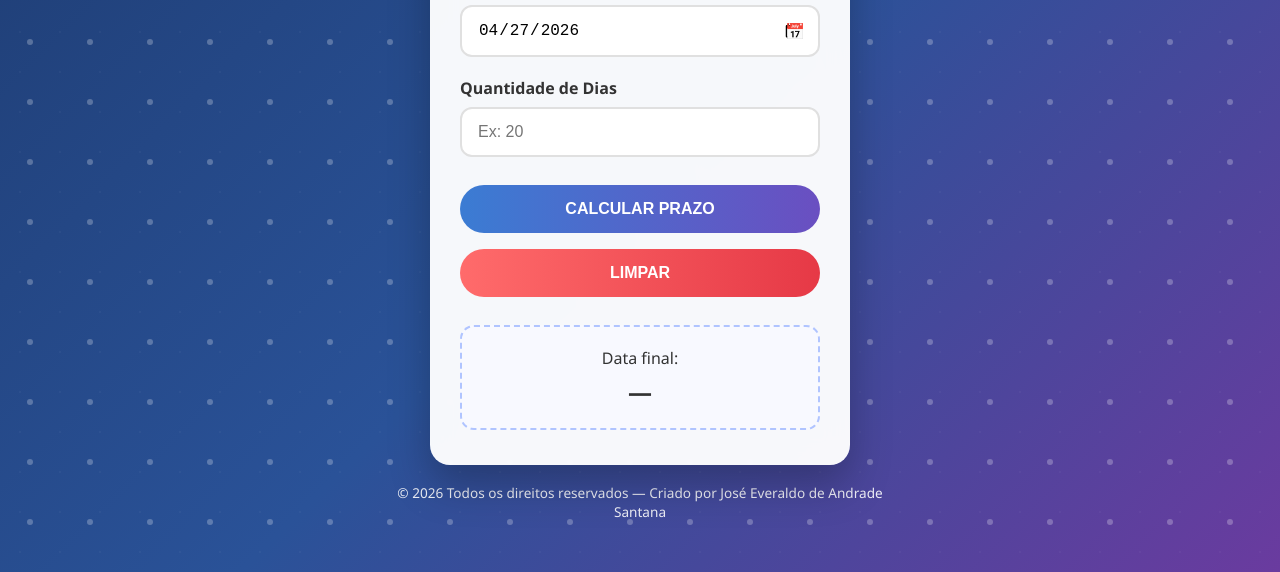
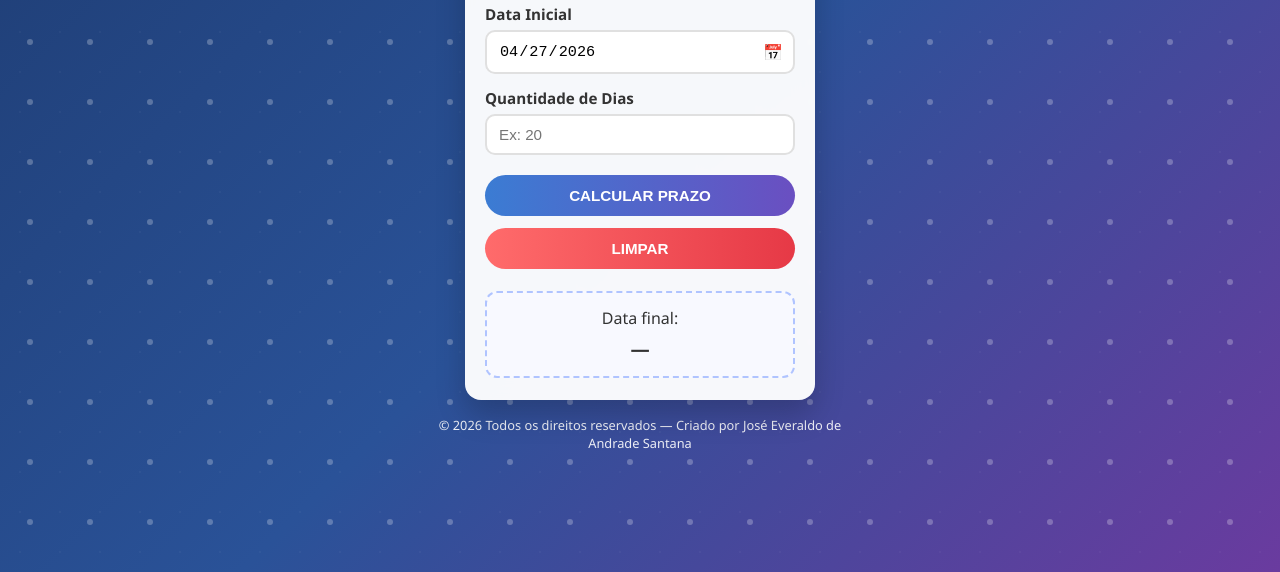
Before and after one commit to joseandrade17/PrazoInteligente, a plain HTML site: page index.html in a window 1280 px wide. Shown: the part 228-800 px from the top of the page. Drawn offline with Linux system fonts and the light colour scheme.

Commit message:
Update style.css

```diff
--- a/style.css
+++ b/style.css
@@ -13,7 +13,7 @@ body {
   justify-content: center;
   align-items: center;
   color: #333;
-  padding: 20px;
+  padding: 15px;
   overflow-x: hidden;
 }
 
@@ -22,7 +22,7 @@ body {
   flex-direction: column;
   align-items: center;
   width: 100%;
-  max-width: 500px;
+  max-width: 420px;
   position: relative;
 }
 
@@ -41,61 +41,68 @@ body {
 .container {
   background: rgba(255, 255, 255, 0.96);
   backdrop-filter: blur(12px);
-  padding: 35px 30px;
-  border-radius: 20px;
-  box-shadow: 0 20px 40px rgba(0, 0, 0, 0.25);
+  padding: 22px 20px;
+  border-radius: 16px;
+  box-shadow: 0 15px 30px rgba(0, 0, 0, 0.20);
   width: 100%;
-  max-width: 420px;
+  max-width: 350px;
 }
 
 h1 {
   text-align: center;
-  margin-bottom: 30px;
-  font-size: 2rem;
+  margin-bottom: 20px;
+  font-size: 1.6rem;
   color: #1a1a2e;
 }
 
 label {
   display: block;
-  margin-bottom: 8px;
+  margin-bottom: 6px;
   font-weight: 600;
+  font-size: 0.95rem;
 }
 
 .input-wrapper {
   position: relative;
-  margin-bottom: 20px;
+  margin-bottom: 14px;
 }
 
 .input-wrapper input,
 input[type="number"] {
   width: 100%;
-  padding: 14px 16px;
+  padding: 10px 12px;
   border: 2px solid #e0e0e0;
-  border-radius: 12px;
-  font-size: 1rem;
+  border-radius: 10px;
+  font-size: 0.95rem;
 }
 
 input[type="number"] {
-  margin-bottom: 20px;
+  margin-bottom: 14px;
 }
 
 .calendar-icon {
   position: absolute;
-  right: 15px;
+  right: 12px;
   top: 50%;
   transform: translateY(-50%);
+  pointer-events: none;
 }
 
 button {
   width: 100%;
-  padding: 15px;
-  margin: 8px 0;
+  padding: 12px;
+  margin: 6px 0;
   border: none;
-  border-radius: 50px;
+  border-radius: 40px;
   color: white;
-  font-size: 1rem;
+  font-size: 0.95rem;
   font-weight: bold;
   cursor: pointer;
+  transition: transform 0.2s ease;
+}
+
+button:hover {
+  transform: scale(1.02);
 }
 
 button:first-of-type {
@@ -107,30 +114,39 @@ button:first-of-type {
 }
 
 .resultado {
-  margin-top: 20px;
-  padding: 20px;
+  margin-top: 16px;
+  padding: 14px;
   background: #f8f9ff;
   border: 2px dashed #b0c4ff;
-  border-radius: 14px;
+  border-radius: 12px;
   text-align: center;
 }
 
 .resultado strong {
   display: block;
   margin-top: 6px;
-  font-size: 1.5rem;
-}
-.calendar-icon {
-  position: absolute;
-  right: 15px;
-  top: 50%;
-  transform: translateY(-50%);
-  pointer-events: none; /* O clique vai passar direto para o input */
+  font-size: 1.2rem;
 }
 
 footer {
-  margin-top: 18px;
-  font-size: 0.85rem;
+  margin-top: 16px;
+  font-size: 0.8rem;
   color: rgba(255,255,255,0.9);
   text-align: center;
 }
+
+@media (max-width: 480px) {
+  .container {
+    max-width: 100%;
+    padding: 18px 16px;
+  }
+
+  h1 {
+    font-size: 1.4rem;
+  }
+
+  button {
+    padding: 11px;
+    font-size: 0.9rem;
+  }
+}
```
